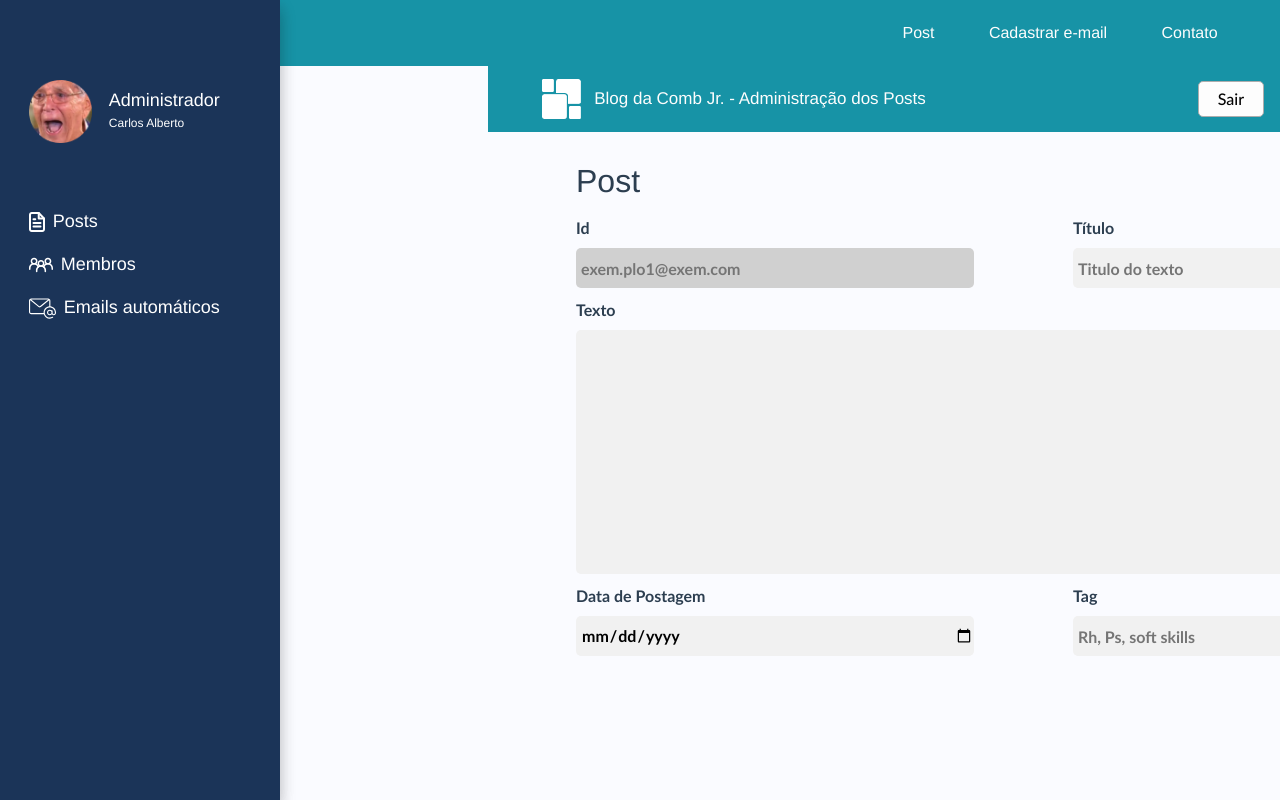
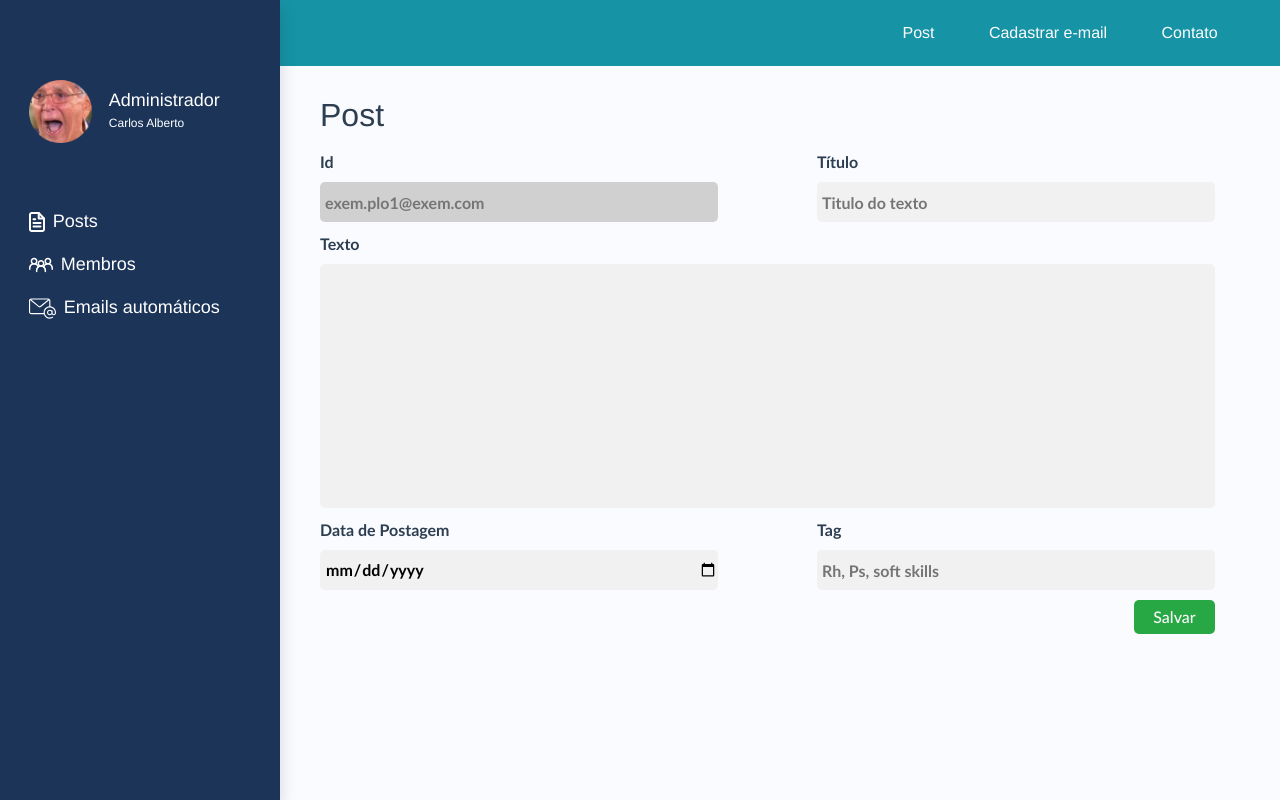
Before and after one commit to caiogottmann/Trabalho-ENG-Software, a Vue app in the folder Blogcomb/frontend/: page /criaPost in a window 1280 px wide. Built offline with nearby package versions, Linux system fonts and the light colour scheme.

Commit message:
remoção de algumas partes desnecessárias

```diff
--- a/Blogcomb/frontend/src/views/criaPost.vue
+++ b/Blogcomb/frontend/src/views/criaPost.vue
@@ -1,7 +1,5 @@
 <template>
   <div>
-    <sidebar/>
-    <navbar-admin/>
     <div id="form">
       <div id="titulo">
         <h2>Post</h2>
@@ -28,16 +26,12 @@
 </template>
 
 <script>
-import NavbarAdmin from '../components/navbarAdmin.vue'
 import Questao from '../components/questao.vue'
-import Sidebar from '../components/sidebar.vue'
 
 
 
 export default {
   components:{
-    Sidebar,
-    NavbarAdmin,
     Questao
   }
 }
@@ -45,7 +39,6 @@ export default {
 
 <style lang="scss" scoped>
 #form{
-  margin-left: 20vw;
   width: 80vw;
   padding-left: 30px;
   padding-top: 30px;
```
